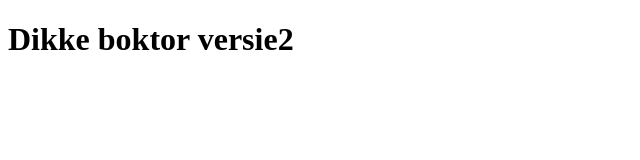
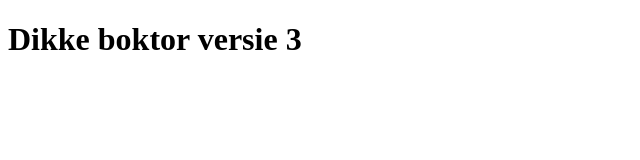
Before and after one commit to Tim567/DG2, a plain HTML site: page index.html in a window 1280 px wide. Shown: the full height of the page, 0-640 px from the left. Drawn offline with Linux system fonts and the light colour scheme.

Commit message:
test commit

```diff
--- a/index.html
+++ b/index.html
@@ -5,6 +5,6 @@
     <title>MOI</title>
   </head>
   <body>
-    <h1>Dikke boktor versie2</h1>
+    <h1>Dikke boktor versie 3</h1>
   </body>
 </html>
```
